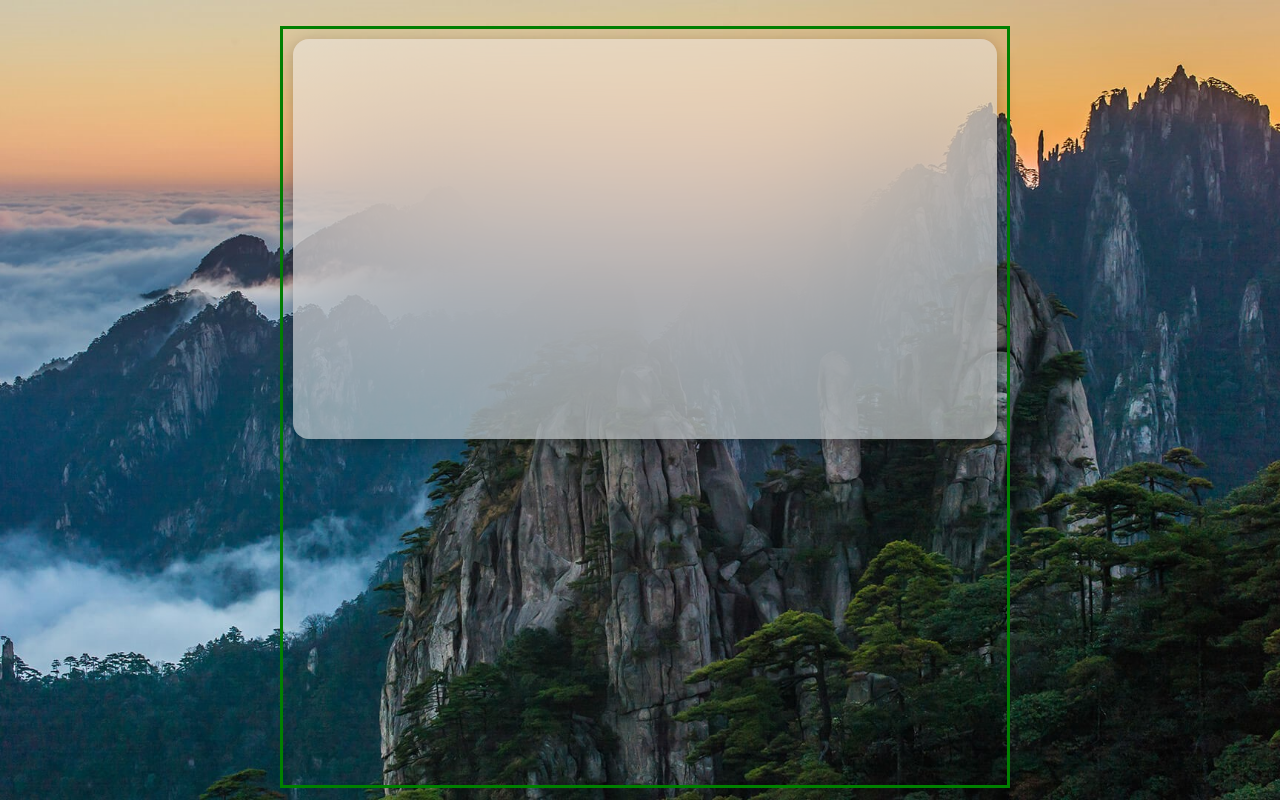
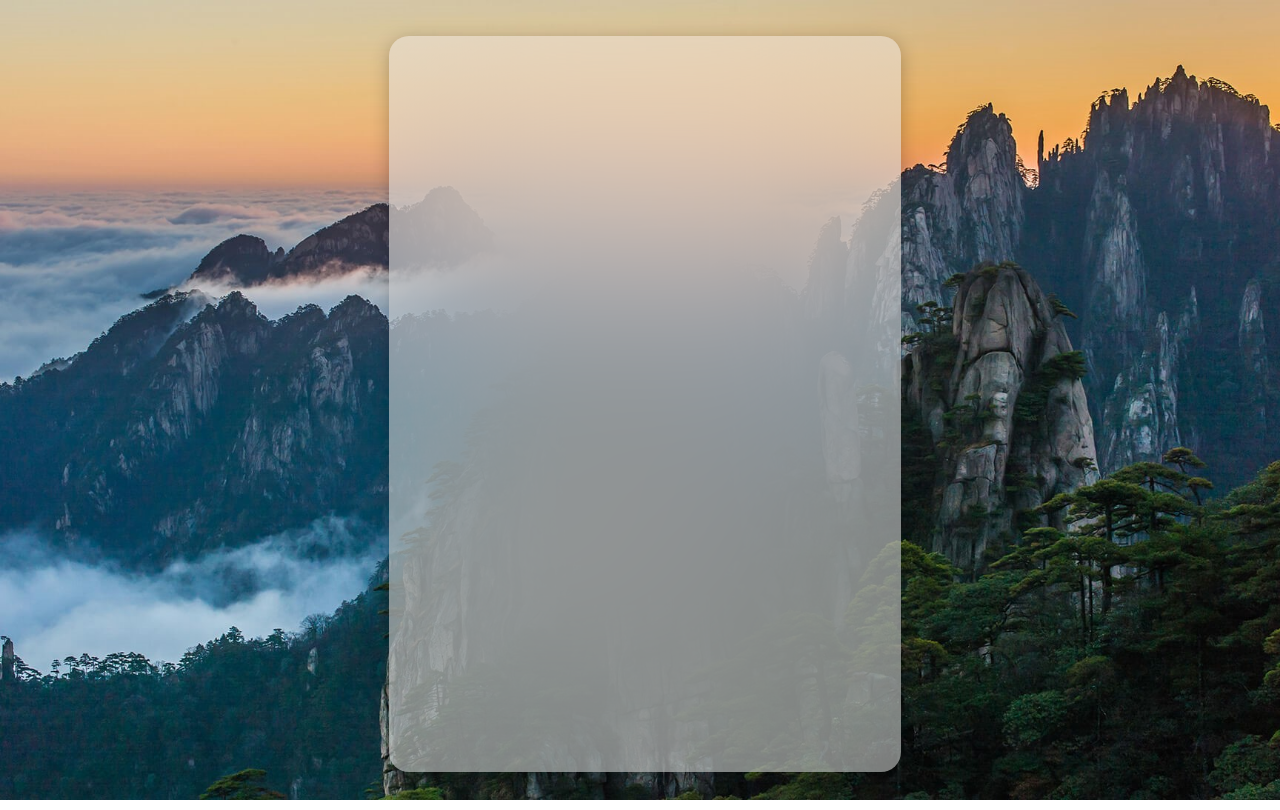
Before and after one commit to Krit789/PSCP-Project, a plain HTML site: page Frontend/index.html in a window 1280 px wide. Drawn offline with Linux system fonts and the light colour scheme.

Commit message:
Fix some css

```diff
--- a/Frontend/style.css
+++ b/Frontend/style.css
@@ -19,20 +19,21 @@ body {
 
 .box_center {
     margin: auto;
-    width: 55%;
+    margin-top: 10px;
+    width: 40%;
     height: calc(100vh - 8%);
-    border: 3px solid green;
+    border: 0px solid green;
     padding: 10px;
 }
 
 .login_blur_box {
     text-align: center;
 
-    min-height: 50vh;
+    height: 100%;
     width: 100;
 
-    background: rgba(236, 236, 236, 0.55);
+    background: rgba(236, 236, 236, 0.5);
     box-shadow: 0px 4px 18px rgba(0, 0, 0, 0.25);
     backdrop-filter: blur(80px);
-    border-radius: calc(100vh * 0.02);
+    border-radius: calc(100vh * 0.025);
 }
```
